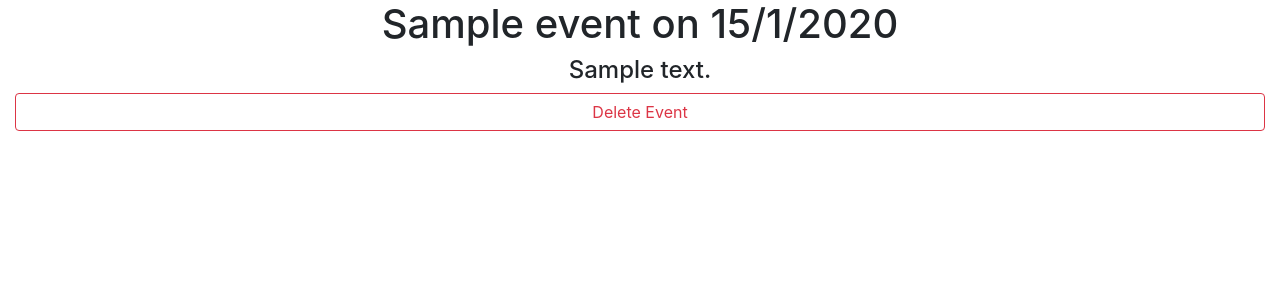
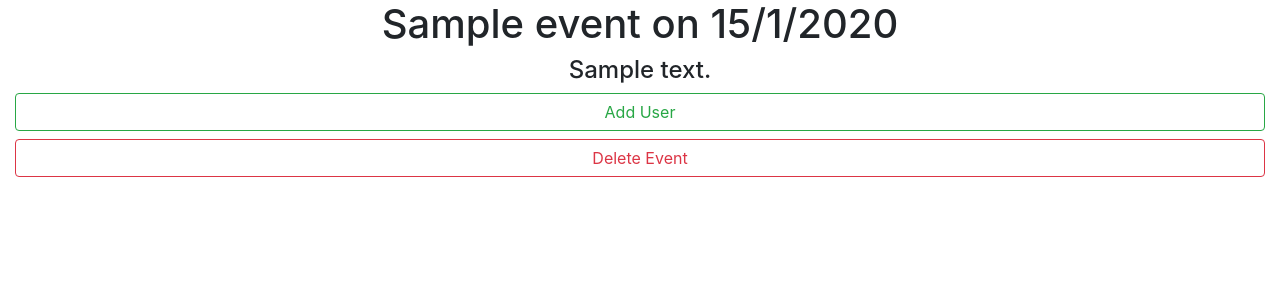
Before and after one commit to iwantm/QAEventTracker, a Flask app: page /event/1 in a window 1280 px wide. Shown: the part 56-356 px from the top of the page. Run offline with Flask 2, Linux system fonts and the light colour scheme; a user stored in the database is signed in; tables that the repository leaves empty hold one stand-in row (values such as "Sample post"); some libraries are stand-ins or nearby versions.

Commit message:
add button to add users

```diff
--- a/application/templates/view_event.html
+++ b/application/templates/view_event.html
@@ -26,6 +26,7 @@
 </div>
 <div class="d-flex justify-content-center">
     <div class="align-self-center flex-column w-100">
+        <a class="btn btn-outline-success btn-block" href="{{url_for('add_user', id=event.events.id)}}">Add User</a>
         <a class="btn btn-outline-danger btn-block" href="{{url_for('delete_event', id=event.events.id)}}">Delete
             Event</a>
     </div>
```
